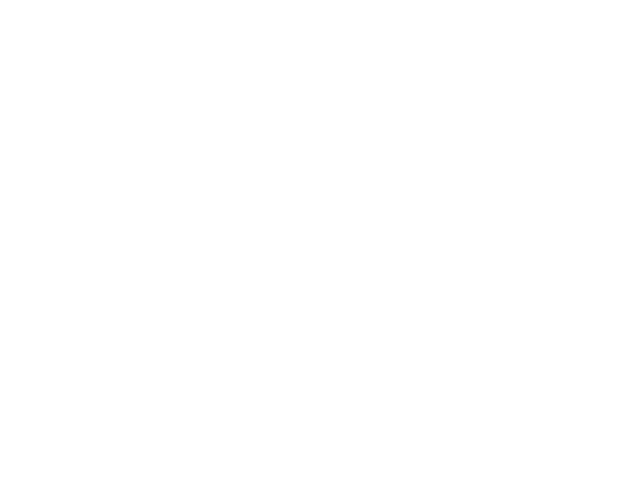
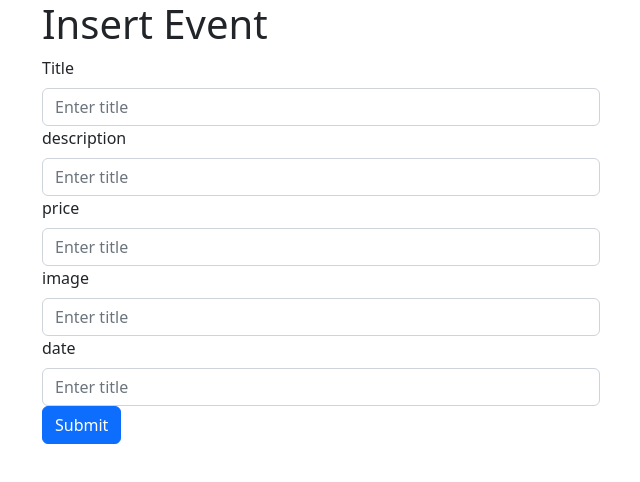
Before and after one commit to gatotbima1104/front-end-E-binar, a React (Create React App) app: page /addEvent in a window 1280 px wide. Before the commit this address had no page. Shown: the top 482 px of the page, without its empty margins (40-680 px from the left). Built offline with nearby package versions, Linux system fonts and the light colour scheme.

Commit message:
add form post, add detail page

```diff
--- a/src/App.jsx
+++ b/src/App.jsx
@@ -4,8 +4,9 @@ import Home from './pages/homepage';
 import Login from './features/login';
 import Register from './features/register';
 import Allevents from "./pages/allEvents";
+import DetailPage from "./pages/detailPage";
+import InsertEvent from "./pages/insertEvent";
 
-// import EventDetails from "./components/eventDetails";
 
 
 function App() {
@@ -16,8 +17,8 @@ function App() {
          <Route path="/login" element={<Login />} />
          <Route path="/register" element={<Register />} />
          <Route path="/events" element={<Allevents />} />
-         {/* <Route path="/event/:id" element={<EventDetails />} /> */}
-          {/* <Route path="/footer" element={<Footer />} /> */}
+         <Route path="/event/:id" element={<DetailPage />} />
+         <Route path="/addEvent" element={<InsertEvent />} />
         </Routes>
       </Router>
   );
--- a/src/pages/allEvents.jsx
+++ b/src/pages/allEvents.jsx
@@ -3,6 +3,7 @@ import Menu from "../components/navigasiBar";
 import Footer from "../components/footer";
 import { Container, Card, Form } from "react-bootstrap";
 import { useState, useEffect } from "react";
+import { Link } from "react-router-dom";
 import { axiosInstance } from "../lib/axios";
 import search from "../asset/search.png";
 import owner from "../asset/owner.png";
@@ -49,12 +50,17 @@ const Allevents = () => {
           <div className="row d-flex justify-items-center pt-5">
             {events.map((event) => (
               <div className="col-md-6 mb-5 col-sm col-lg-3">
-                  <Card style={{ width: "16rem", height: "auto" }} className="m-5 m-auto events">
+                  <Card
+                    style={{ width: "16rem", height: "auto" }}
+                    className="m-5 m-auto events"
+                  >
                     <Card.Img variant="top" src={event.image} />
                     <Card.Body>
+                    <Link to={`/event/${event.id}`}>
                       <Card.Title className="text-white title mb-0">
                         {event.title}
                       </Card.Title>
+                      </Link>
                       <p className="date">
                         <time className="text-white">{event.date}</time>
                       </p>
--- /dev/null
+++ b/src/pages/detailPage.jsx
@@ -0,0 +1,47 @@
+import React from 'react'
+import { useEffect, useState } from 'react';
+import { axiosInstance } from '../lib/axios';
+import { useParams,Link } from 'react-router-dom';
+import { Container, Row } from 'react-bootstrap';
+
+
+const DetailPage = () => {
+  const { id } = useParams();
+  const [event, setEvent] = useState();
+    const fetchDataEvent = async () => {
+        try {
+            const eventResponse = await axiosInstance.get("/event/" + id);
+            // console.log(eventResponse.data);
+            setEvent(eventResponse.data);
+        } catch (error) {}
+
+    };
+    useEffect(() => {
+        fetchDataEvent();
+    });
+
+  return (
+    <div>
+       { event ?
+       <div>
+        <Container className='mt-5 border d-flex align-items-center'>
+        <Row>
+            <div className="col-md-8 border">
+            <img src={event.image} alt="foto_event" />
+            </div>
+            <div className="col-md-2 border">
+                <p>{event.title}</p>
+                <p>{event.price}</p>
+                <p>{event.date}</p>
+            </div>
+        </Row>
+
+        <Link to="/events">go back</Link>
+        </Container>
+        </div> : null}
+    </div>
+  );
+}
+
+
+export default DetailPage
--- /dev/null
+++ b/src/pages/insertEvent.jsx
@@ -0,0 +1,67 @@
+import React from "react";
+import Form from "react-bootstrap/Form";
+import { useState } from "react";
+import { axiosInstance } from "../lib/axios";
+
+const InsertEvent = () => {
+  const [event, setEvent] = useState({
+    title: "",
+    description: "",
+    price: "",
+    image: "",
+    date: "",
+  });//[event, setEvent
+  const handleInput = (e) => {
+    setEvent({ ...event, [e.target.name]: e.target.value});
+  }
+
+  function handleSubmit(e){
+    e.preventDefault();
+    axiosInstance.post("/event", event)
+    .then((res) => {
+        console.log(res);
+        }
+    )
+    .catch((err) => {
+        console.log(err);
+    }
+    );
+  }
+
+
+  return (
+    <div>
+      <div className="container">
+        <div className="col-md-6">
+          <h1>Insert Event</h1>
+          <Form onSubmit={handleSubmit}>
+            <Form.Group controlId="formBasicEmail">
+              <Form.Label>Title</Form.Label>
+              <Form.Control type="text" placeholder="Enter title" name="title" onChange={handleInput}/>
+            </Form.Group>
+            <Form.Group controlId="formBasicEmail">
+              <Form.Label>description</Form.Label>
+              <Form.Control type="text" placeholder="Enter title" name="description" onChange={handleInput}/>
+            </Form.Group>
+            <Form.Group controlId="formBasicEmail">
+              <Form.Label>price</Form.Label>
+              <Form.Control type="int" placeholder="Enter title" name="price" onChange={handleInput}/>
+            </Form.Group>
+            <Form.Group controlId="formBasicEmail">
+              <Form.Label>image</Form.Label>
+              <Form.Control type="text" placeholder="Enter title" name="image" onChange={handleInput}/>
+            </Form.Group>
+            <Form.Group controlId="formBasicEmail">
+              <Form.Label>date</Form.Label>
+              <Form.Control type="text" placeholder="Enter title" name="date" onChange={handleInput}/>
+            </Form.Group>
+
+            <button className="btn btn-primary">Submit</button>
+          </Form>
+        </div>
+      </div>
+    </div>
+  );
+};
+
+export default InsertEvent;
```
Lines whose indentation alone changed are shown as unchanged.
